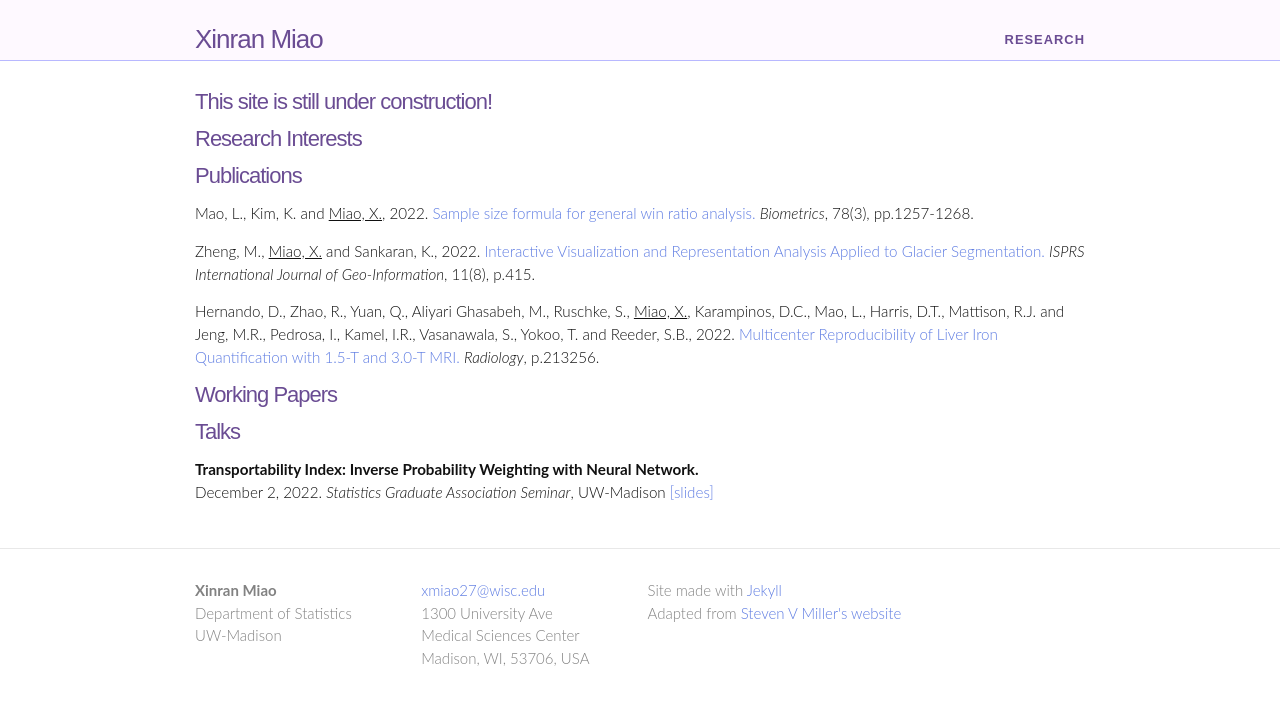
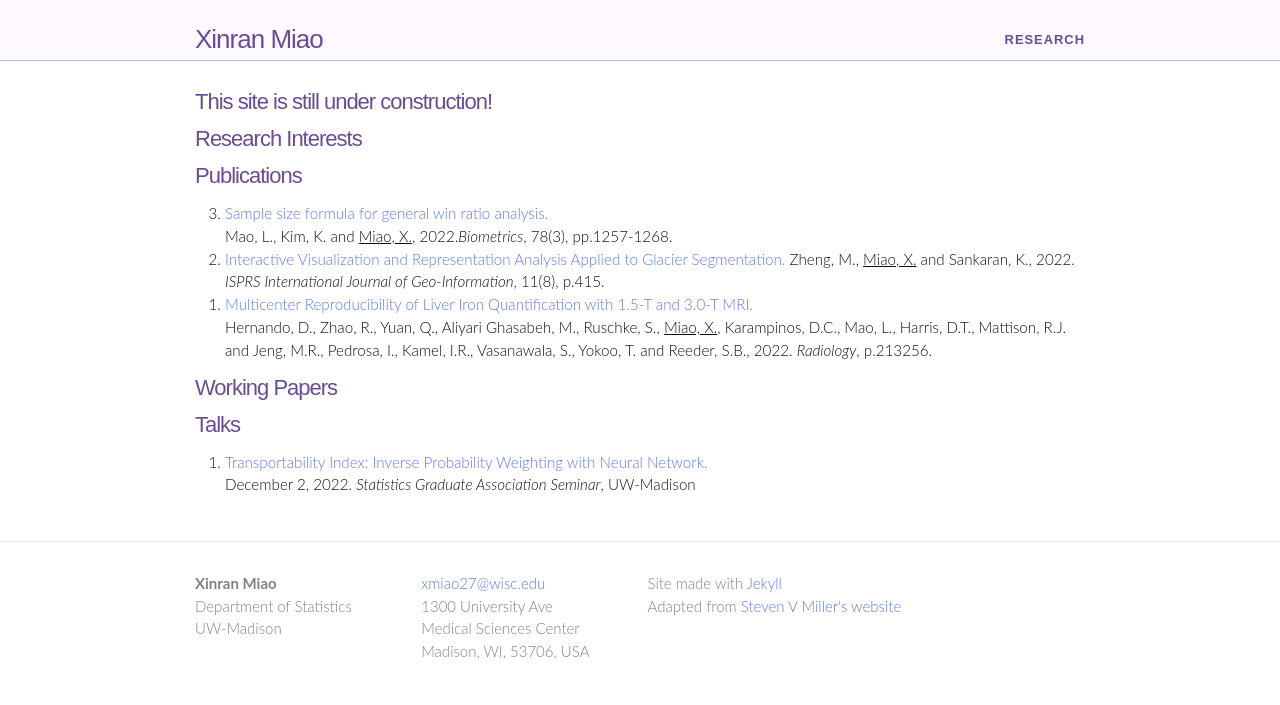
Before and after one commit to XinranMiao/XinranMiao.github.io, a Jekyll site: the page built from research.html, in a window 1280 px wide. Shown: the top 705 px of the page. Built offline with Jekyll 4.4.1, drawn with Linux system fonts in a browser that asks for light colours; nearby versions of some CDN libraries; some web fonts are replaced.

Commit message:
reformat

```diff
--- a/research.html
+++ b/research.html
@@ -8,11 +8,22 @@ layout: default
 	<h1>This site is still under construction!</h1>
 	<h1>Research Interests</h1>
 	<h1>Publications</h1>
-	<p> Mao, L., Kim, K. and <u>Miao, X.</u>, 2022. <a href = "https://doi.org/10.1111/biom.13501">Sample size formula for general win ratio analysis.</a> <i>Biometrics</i>, 78(3), pp.1257-1268.</p>
-	<p> Zheng, M., <u>Miao, X.</u> and Sankaran, K., 2022. <a href = "https://doi.org/10.3390/ijgi11080415">Interactive Visualization and Representation Analysis Applied to Glacier Segmentation.</a> <i>ISPRS International Journal of Geo-Information</i>, 11(8), p.415.</p>
-	<p> Hernando, D., Zhao, R., Yuan, Q., Aliyari Ghasabeh, M., Ruschke, S., <u>Miao, X.</u>, Karampinos, D.C., Mao, L., Harris, D.T., Mattison, R.J. and Jeng, M.R., Pedrosa, I., Kamel, I.R., Vasanawala, S., Yokoo, T. and Reeder, S.B., 2022. <a href = "https://doi.org/10.1148/radiol.213256">Multicenter Reproducibility of Liver Iron Quantification with 1.5-T and 3.0-T MRI.</a> <i>Radiology</i>, p.213256.</p>
+	<ol reversed>
+		<li><a href = "https://doi.org/10.1111/biom.13501">Sample size formula for general win ratio analysis.</a> <br>
+			Mao, L., Kim, K. and <u>Miao, X.</u>, 2022.<i>Biometrics</i>, 78(3), pp.1257-1268.
+		</li>
+		<li><a href = "https://doi.org/10.3390/ijgi11080415">Interactive Visualization and Representation Analysis Applied to Glacier Segmentation.</a>
+		Zheng, M., <u>Miao, X.</u> and Sankaran, K., 2022. <i>ISPRS International Journal of Geo-Information</i>, 11(8), p.415.
+	    </li>
+		<li><a href = "https://doi.org/10.1148/radiol.213256">Multicenter Reproducibility of Liver Iron Quantification with 1.5-T and 3.0-T MRI.</a><br>
+			Hernando, D., Zhao, R., Yuan, Q., Aliyari Ghasabeh, M., Ruschke, S., <u>Miao, X.</u>, Karampinos, D.C., Mao, L., Harris, D.T., Mattison, R.J. and Jeng, M.R., Pedrosa, I., Kamel, I.R., Vasanawala, S., Yokoo, T. and Reeder, S.B., 2022. <i>Radiology</i>, p.213256.
+		</li>
+	  </ol>
 	<h1>Working Papers</h1>
 	<h1>Talks</h1>
-	<b>Transportability Index: Inverse Probability Weighting with Neural Network.</b>
-	<p>December 2, 2022. <i>Statistics Graduate Association Seminar</i>, UW-Madison <a href="/docs/talks/20221202_student_seminar.pdf">[slides]</a></p>
+	<ol>
+		<li><a href="/docs/talks/20221202_student_seminar.pdf">Transportability Index: Inverse Probability Weighting with Neural Network.</a><br>
+            December 2, 2022. <i>Statistics Graduate Association Seminar</i>, UW-Madison
+		</li>
+	</ol>
 </div>
```
Also changed, not shown: 1 other file.
